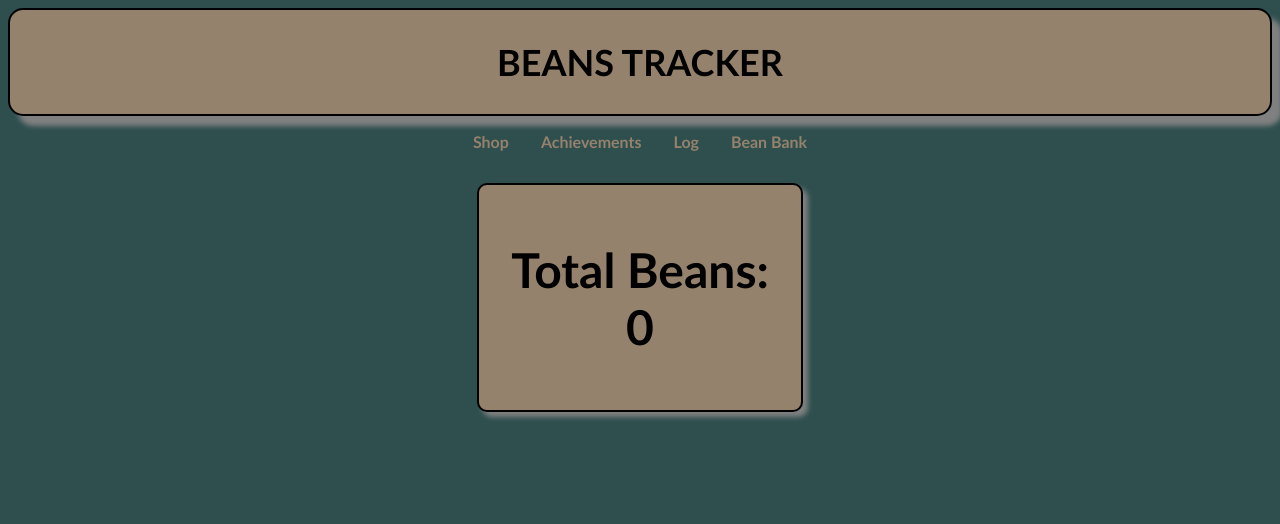
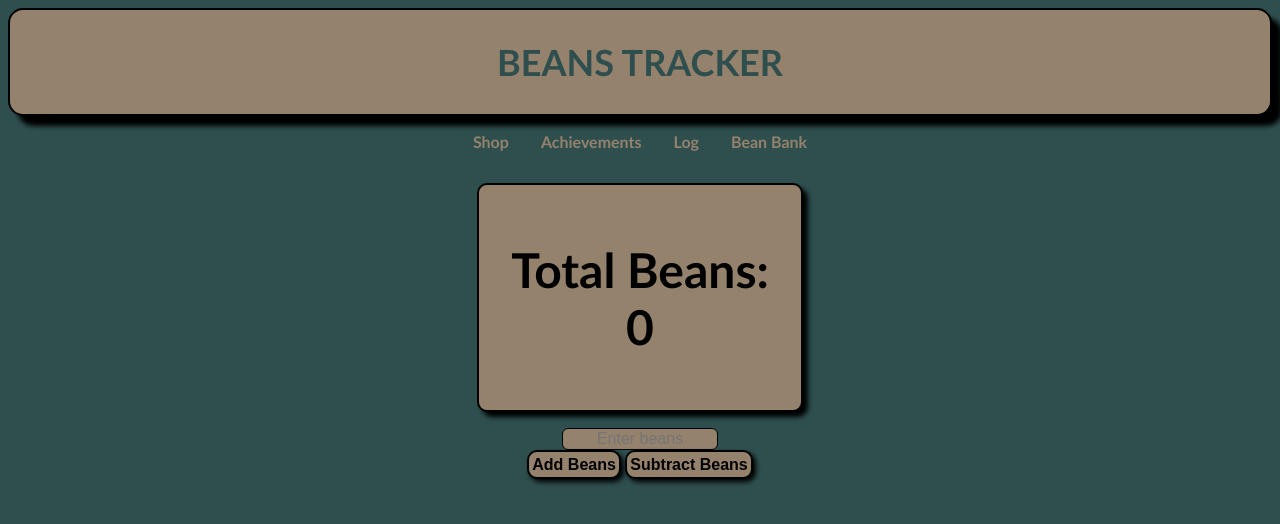
Before and after one commit to TrippyTippy127/beans-tracker, a plain HTML site: page index.html in a window 1280 px wide. Drawn offline with Linux system fonts and the light colour scheme.

Commit message:
Styled bean input and add/subtract beans buttons.

```diff
--- a/index.html
+++ b/index.html
@@ -33,6 +33,14 @@
                 <h2>Total Beans: <div class="total-bean-count">0</div></h2>
             </section>
         </section>
+
+        <section class="manual-controls">
+            <input type="number" class="bean-input" placeholder="Enter beans">
+            <div class="manual-buttons">
+                <button class="add-beans-button">Add Beans</button>
+                <button class="subtract-beans-button">Subtract Beans</button>
+            </div>
+        </section>
     </main>
   </body>
 </html>
--- a/style.css
+++ b/style.css
@@ -1,25 +1,24 @@
 body {
     font-family: 'Trebuchet MS';
     background-color: darkslategray;
-    text-align: center;;
-}
+    text-align: center;
+    overflow: hidden;
+    position: relative;
 
 /* Style the header */
 .header {
     background-color: rgb(148, 130, 109);
-    color: rgb(0, 0, 0);
+    color: darkslategray;
     text-align: center;
     margin: 0;
     padding: 0;
     border: 2px solid black;
     border-radius: 15px;
-    box-shadow: 10px 10px 5px grey;
+    box-shadow: 10px 10px 5px black;
     display: flex;
     flex-direction: column;
     justify-content: center;
     align-items: center;
-    overflow: hidden;
-    position: relative;
     font-size: 1.5rem;
     font-weight: bold;
 }
@@ -59,7 +58,53 @@ nav a:hover {
     border-radius: 10px;
     background-color: rgb(148, 130, 109);
     color: black;
-    box-shadow: 5px 5px 5px grey;
+    box-shadow: 5px 5px 5px black;
     text-align: center;
     font-weight: bold;
 }
+
+.bean-input {
+  background-color: rgb(148, 130, 109);   /* soft bean-beige, pick any solid color */
+  border: 1px solid #000;      /* thin black outline */
+  border-radius: 6px;          /* rounded corners */        /* space inside the box */
+  font-size: 1rem;             /* bigger text for readability */
+  outline: none;               /* removes that default blue glow */
+  width: 150px;                /* control how wide it looks */
+  text-align: center;          /* centers numbers inside */
+}
+
+/* Subtle highlight when typing */
+.bean-input:focus {
+  border-color: #5c4033;       /* bean-brown outline on focus */
+  background-color: #cfb9a7;     /* lighter while active */
+}
+
+/* Remove spinners in Chrome, Safari, Edge */
+.bean-input::-webkit-outer-spin-button,
+.bean-input::-webkit-inner-spin-button {
+  -webkit-appearance: none;
+  margin: 0;
+}
+
+/* Remove spinners in Firefox */
+.bean-input[type=number] {
+  -moz-appearance: textfield;
+}
+
+.add-beans-button, .subtract-beans-button {
+    background-color: rgb(148, 130, 109);
+    border: 2px solid black;
+    border-radius: 10px;
+    color: black;
+    font-size: 1rem;
+    font-weight: bold;
+    padding: 0.2rem;
+    cursor: pointer;
+    box-shadow: 3px 3px 5px black;
+    transition: background-color 0.2s, transform 0.1s;
+}
+
+.add-beans-button:hover, .subtract-beans-button:hover {
+    background-color: rgb(116, 102, 85);
+    transform: scale(1.05);
+}
```
